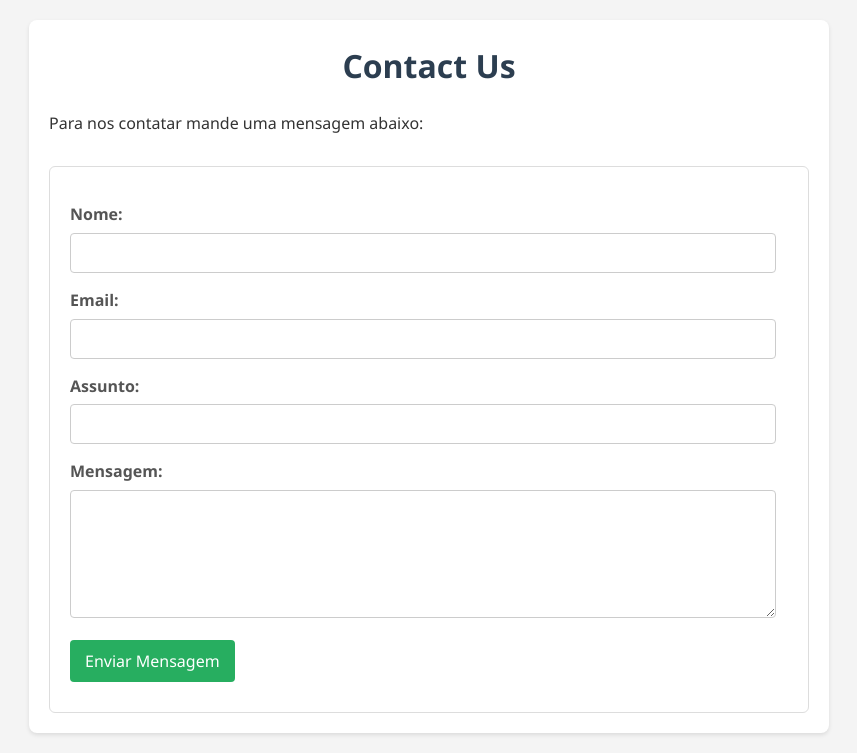
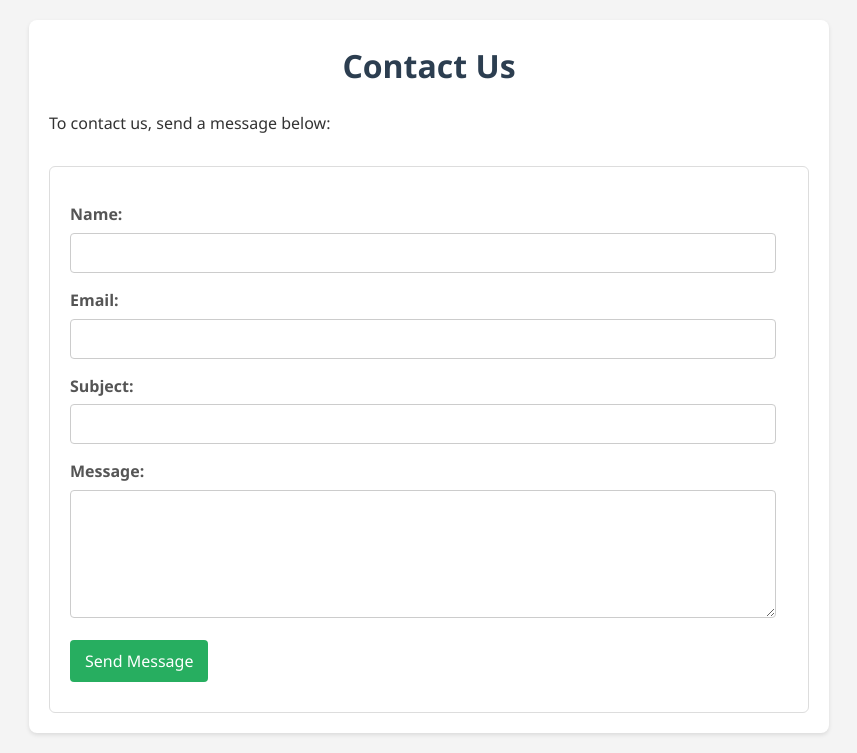
Before and after one commit to ThayRibeiro0/recovery_dharma-costa-mesa, a Flask app: page /contact in a window 1280 px wide. Shown: the part 110-863 px from the top of the page, without its empty margins (211-1068 px from the left). Run offline with Flask 3, Linux system fonts and the light colour scheme.

Commit message:
Adjusment of language

```diff
--- a/app.py
+++ b/app.py
@@ -47,21 +47,21 @@ def calendar():
             if name and days_clean.isdigit():
                 data[name] = int(days_clean)
                 save_data_to_file(data)
-                messages.append(f"Tempo de recuperação atualizado para {name}!")
+                messages.append(f"Updated recovery time for {name}!")
                 participant_data = data # Atualiza a variável global
                 return redirect(url_for('calendar'))
             else:
-                messages.append("Por favor, insira um nome válido e um número de dias.")
+                messages.append("Please, enter a valid name and number of days.")
                 return redirect(url_for('calendar'))
         elif "celebration_date" in request.form and "celebration_description" in request.form:
             celebration_date = request.form.get("celebration_date")
             celebration_description = request.form.get("celebration_description")
             if celebration_date and celebration_description:
                 celebration_dates[celebration_date] = celebration_description
-                messages.append(f"Comemoração '{celebration_description}' salva para {celebration_date}!")
+                messages.append(f"Celebration '{celebration_description}' saved to {celebration_date}!")
                 return redirect(url_for('calendar'))
             else:
-                messages.append("Por favor, preencha a data e a descrição da comemoração.")
+                messages.append("Please, fill in the date and description of the celebration.")
                 return redirect(url_for('calendar'))
 
     participant_data = data # Carrega os dados para a variável global ao carregar a página
@@ -73,7 +73,7 @@ def delete_celebration():
     date_to_delete = request.form.get('date')
     if date_to_delete in celebration_dates:
         del celebration_dates[date_to_delete]
-        messages.append(f"Comemoração de {date_to_delete} deletada!")
+        messages.append(f"Celebration of {date_to_delete} deleted!")
     return redirect(url_for('calendar'))
 
 @app.route('/delete_participant', methods=['POST'])
@@ -85,7 +85,7 @@ def delete_participant():
         del data[name_to_delete]
         save_data_to_file(data)
         participant_data = data # Atualiza a variável global
-        messages.append(f"Participante {name_to_delete} deletado!")
+        messages.append(f"Participant {name_to_delete} deleted!")
     return redirect(url_for('calendar'))
 
 @app.route("/contact")
--- a/templates/contact.html
+++ b/templates/contact.html
@@ -1,5 +1,6 @@
 <!DOCTYPE html>
 <html lang="pt-br">
+
 <head>
   <meta charset="UTF-8" />
   <meta name="viewport" content="width=device-width, initial-scale=1.0" />
@@ -8,11 +9,11 @@
   <link rel="stylesheet" href="./static/contact.css" />
   <script type="text/javascript" src="https://cdn.jsdelivr.net/npm/@emailjs/browser@3/dist/email.min.js"></script>
   <script type="text/javascript">
-      (function() {
-        emailjs.init('PUBLICKEY'); // Substitua 'YOUR_PUBLIC_KEY'
-      })();
-    </script>
+    (function () {
+      emailjs.init('PUBLICKEY'); // Replace 'YOUR_PUBLIC_KEY'
+    })(); </script>
 </head>
+
 <body>
   <header class="top-nav">
     <div class="logo">
@@ -29,50 +30,51 @@
 
   <div class="container">
     <h1>Contact Us</h1>
-        <p>Para nos contatar mande uma mensagem abaixo:</p>
+    <p>To contact us, send a message below:</p>
 
     <div class="contact-form">
       <h2></h2>
       <form id="contactForm">
-                <label for="name">Nome:</label>
+        <label for="name">Name:</label>
         <input type="text" id="name" name="from_name" required>
 
         <label for="email">Email:</label>
         <input type="email" id="email" name="from_email" required>
 
-                <label for="subject">Assunto:</label>
+        <label for="subject">Subject:</label>
         <input type="text" id="subject" name="subject">
 
-                <label for="message">Mensagem:</label>
+        <label for="message">Message:</label>
         <textarea id="message" name="message" rows="5" required></textarea>
 
-                <button type="submit">Enviar Mensagem</button>
+        <button type="submit">Send Message</button>
       </form>
       <div id="form-message" style="margin-top: 10px; font-weight: bold;"></div>
     </div>
   </div>
 
   <script type="text/javascript">
-      document.addEventListener('DOMContentLoaded', function() {
+    document.addEventListener('DOMContentLoaded', function () {
       const contactForm = document.getElementById('contactForm');
       const formMessage = document.getElementById('form-message');
 
-        contactForm.addEventListener('submit', function(event) {
+      contactForm.addEventListener('submit', function (event) {
         event.preventDefault();
 
         emailjs.sendForm('SERVICE', 'TEMPLATE', this)
-            .then(function(response) {
+          .then(function (response) {
             console.log('SUCCESS!', response.status, response.text);
-              formMessage.textContent = 'Mensagem enviada com sucesso!';
+            formMessage.textContent = 'Message sent successfully!';
             formMessage.style.color = 'green';
             contactForm.reset();
-            }, function(error) {
+          }, function (error) {
             console.log('FAILED...', error);
-              formMessage.textContent = 'Falha ao enviar a mensagem. Tente novamente.';
+            formMessage.textContent = 'Failed to send the message. Please try again.';
             formMessage.style.color = 'red';
           });
       });
     });
   </script>
 </body>
+
 </html>
--- a/templates/home.html
+++ b/templates/home.html
@@ -9,7 +9,7 @@
 </head>
 
 <body>
-  <div class="cabecalho">
+  <div class="header">
     <header>
       <div class="logo">
         <img src="/static/logo.png" alt="Recovery Dharma Costa Mesa logo" />
@@ -29,7 +29,7 @@
     </div>
 
     <div class="main-content">
-        <a href="{{ url_for('meetings') }}" class="cta-button">Participate Now</a>
+      <a href="{{ url_for('meetings') }}" class="cta-button">Participate Now</a>
     </div>
   </div>
 </body>
```
Also changed, not shown: templates/about.html (+22 -7 lines), templates/calendar.html (+21 -19 lines), templates/meetings.html (+13 -9 lines), README.md, netlify.toml, 6 other files. Lines whose indentation alone changed are shown as unchanged.
